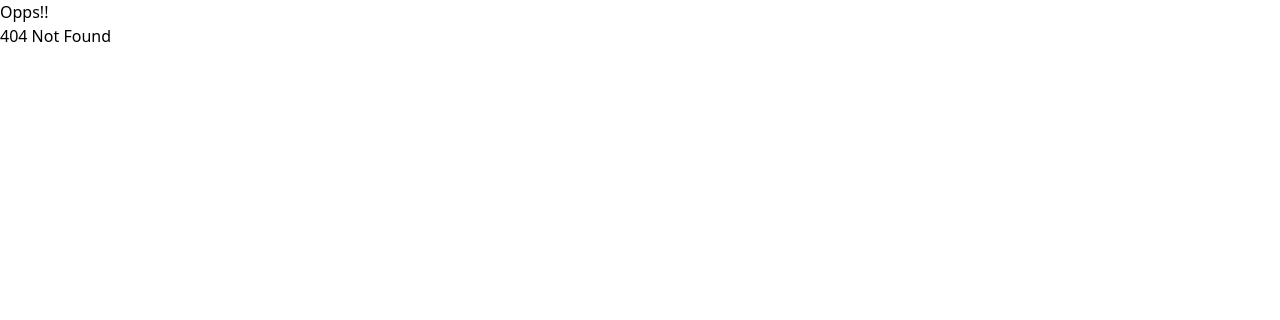
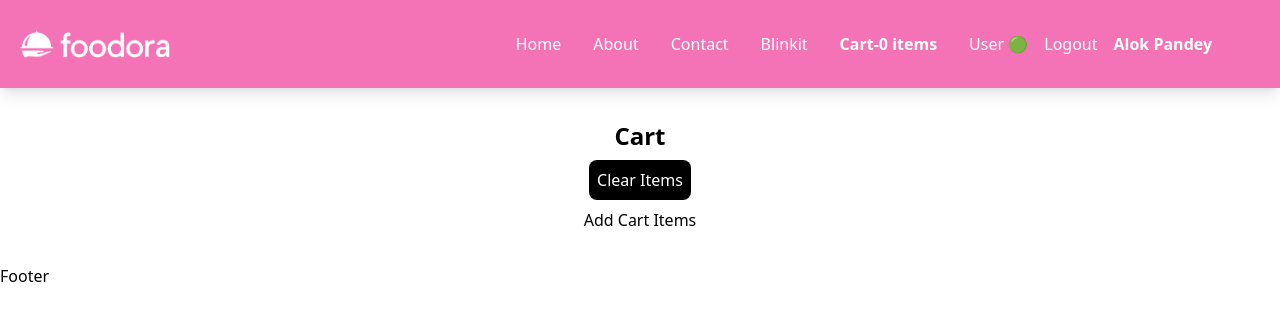
Before and after one commit to Alok31796/My-Food-Project, a React (Vite) app: page /cart in a window 1280 px wide. Before the commit this address had no page. Shown: the top 320 px of the page. Built offline with nearby package versions, Linux system fonts and the light colour scheme.

Commit message:
class 11 RTK completed

```diff
--- a/package.json
+++ b/package.json
@@ -26,8 +26,10 @@
     "tailwindcss": "^3.4.3"
   },
   "dependencies": {
+    "@reduxjs/toolkit": "^2.2.5",
     "react": "^18.2.0",
     "react-dom": "^18.2.0",
+    "react-redux": "^9.1.2",
     "react-router-dom": "^6.23.0"
   }
 }
--- /dev/null
+++ b/src/components/Cart.jsx
@@ -0,0 +1,28 @@
+import { useDispatch, useSelector } from "react-redux";
+import ItemList from "./ItemList";
+import { clearCart } from "../utils/cardSlice";
+
+const Cart = () => {
+  const dispatch = useDispatch();
+  const cartItems = useSelector((store) => store.cart.items);
+  const clearHandleItems = () => {
+    dispatch(clearCart());
+  };
+  return (
+    <div className="text-center m-4 p-4">
+      <h1 className="text-2xl font-bold">Cart</h1>
+      <div className="w-6/12 m-auto">
+        <button
+          className="p-2 m-2 bg-black text-white rounded-lg "
+          onClick={clearHandleItems}
+        >
+          Clear Items
+        </button>
+        {cartItems.length === 0 && <h1>Add Cart Items</h1>}
+        <ItemList items={cartItems} />
+      </div>
+    </div>
+  );
+};
+
+export default Cart;
--- a/src/components/Header.jsx
+++ b/src/components/Header.jsx
@@ -3,6 +3,7 @@
 import { Link } from "react-router-dom";
 import useOnlineStatus from "../utils/useOnlineStatus";
 import UserContext from "../utils/UserContext";
+import { useSelector } from "react-redux";
 
 // const userLoggedIn = () => {
 //   // API Call if User log In
@@ -15,6 +16,10 @@
   const isonline = useOnlineStatus();
 
   const { loggedInUser } = useContext(UserContext);
+
+  // subscribing to the store using use Selecter hook
+  const cartItems = useSelector((store) => store.cart.items);
+  console.log(cartItems);
 
   return (
     <div className="flex justify-between bg-pink-400 shadow-lg mb-2 px-5">
@@ -37,7 +42,9 @@
           <li className="px-4 text-white">
             <Link to="/blinkit">Blinkit</Link>
           </li>
-          <li className="px-4 text-white">Cart</li>
+          <li className="px-4 text-white font-bold ">
+            <Link to="/cart">Cart-{cartItems.length} items</Link>
+          </li>
           <li className="px-4 text-white">User {isonline ? "🟢" : "🔴"}</li>
           <li className="text-white">
             {loggedIn ? (
--- a/src/components/ItemList.jsx
+++ b/src/components/ItemList.jsx
@@ -1,6 +1,14 @@
+import { useDispatch } from "react-redux";
 import { IMG_CDN_URL } from "../utils/config";
+import { addItem } from "../utils/cardSlice";
 const ItemList = ({ items }) => {
-  console.log(items);
+  // console.log(items);
+
+  const dispatch = useDispatch();
+
+  const addHandlerItem = (item) => {
+    dispatch(addItem(item));
+  };
 
   return (
     <div>
@@ -23,7 +31,10 @@
           </div>
           <div className="w-3/12 p-4">
             <div className="absolute pl-10">
-              <button className="p-2 m-auto bg-black shadow-sm text-white rounded-md">
+              <button
+                onClick={() => addHandlerItem(resCards)}
+                className="p-2 m-auto bg-black shadow-sm text-white rounded-md"
+              >
                 Add Item
               </button>
             </div>
--- /dev/null
+++ b/src/utils/appStore.js
@@ -0,0 +1,10 @@
+import { configureStore } from "@reduxjs/toolkit";
+import cartReducer from "./cardSlice";
+
+const appStore = configureStore({
+  reducer: {
+    cart: cartReducer,
+  },
+});
+
+export default appStore;
--- /dev/null
+++ b/src/utils/cardSlice.js
@@ -0,0 +1,22 @@
+import { createSlice } from "@reduxjs/toolkit";
+
+const cartSlice = createSlice({
+  name: "cart",
+  initialState: {
+    items: [],
+  },
+  reducers: {
+    addItem: (state, action) => {
+      //  we are mutaing the state over here
+      state.items.push(action.payload);
+    },
+    removeItem: (state, action) => {
+      state.items.pop();
+    },
+    clearCart: (state, action) => {
+      state.items.length = 0;
+    },
+  },
+});
+export const { addItem, removeItem, clearCart } = cartSlice.actions;
+export default cartSlice.reducer;
```
Also changed, not shown: src/app.jsx (+10 -0 lines), 1 other file (tests, documents, lock files or other folders).
